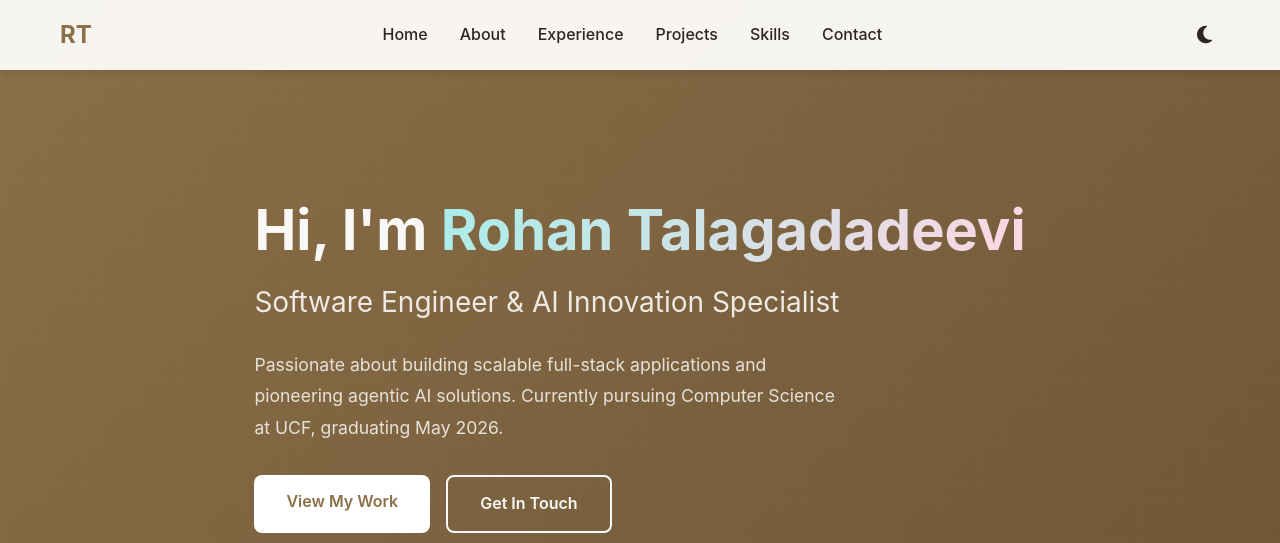
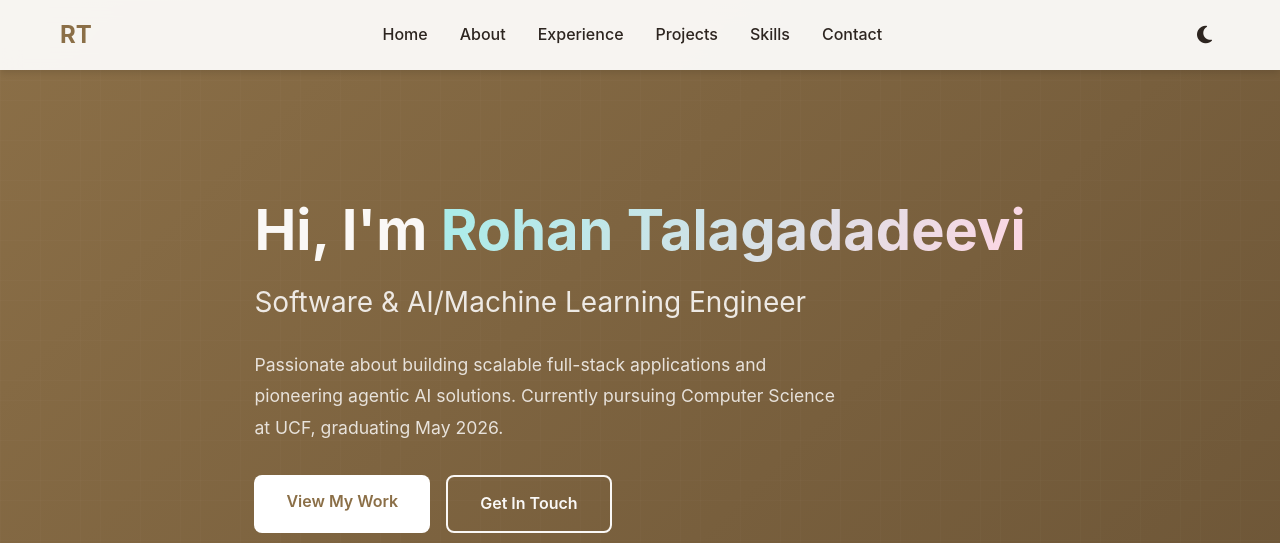
Before and after one commit to rohant20/rohan-tal-portfolio, a plain HTML site: page index.html in a window 1280 px wide. Shown: the top 543 px of the page. Drawn offline with Linux system fonts and the light colour scheme.

Commit message:
Ficing title

```diff
--- a/index.html
+++ b/index.html
@@ -35,7 +35,7 @@
         <div class="container">
             <div class="hero-content">
                 <h1 class="hero-title">Hi, I'm <span class="highlight">Rohan Talagadadeevi</span></h1>
-                <h2 class="hero-subtitle">Software Engineer & AI Innovation Specialist</h2>
+                <h2 class="hero-subtitle">Software & AI/Machine Learning Engineer </h2>
                 <p class="hero-description">
                     Passionate about building scalable full-stack applications and pioneering agentic AI solutions.
                     Currently pursuing Computer Science at UCF, graduating May 2026.
```
